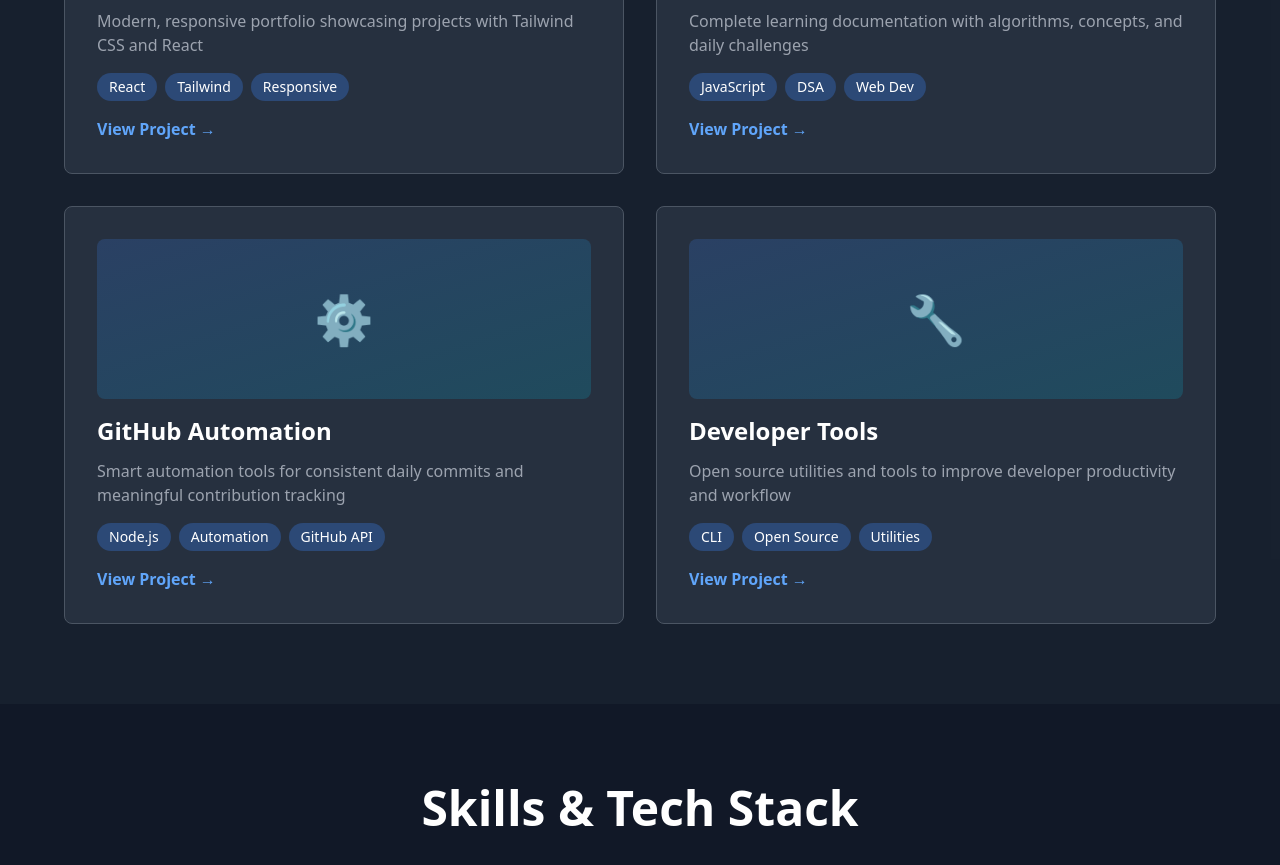
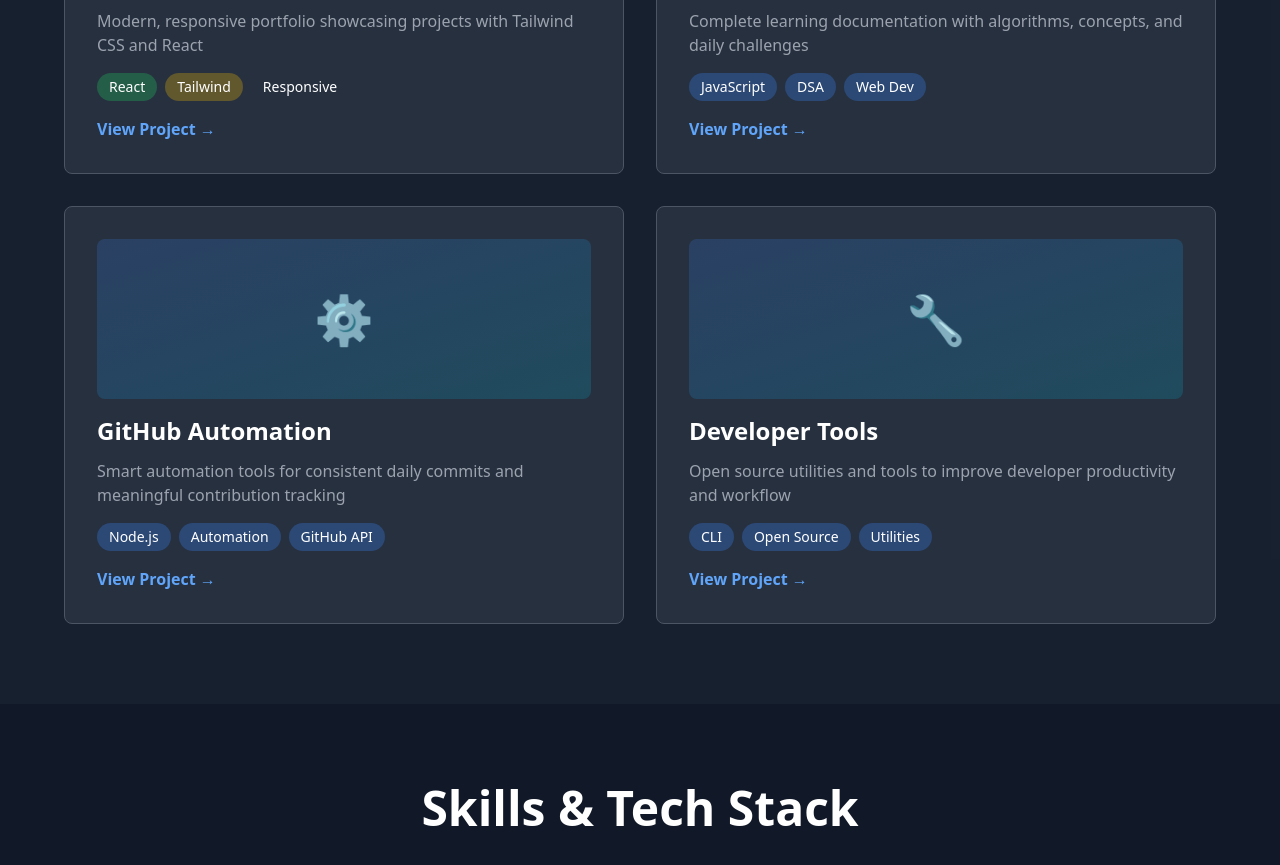
Before and after one commit to prashanththotakuri/learning-journey, a plain HTML site: page index.html in a window 1280 px wide. Shown: the part 1220-2085 px from the top of the page. Drawn offline with nearby package versions, Linux system fonts and the light colour scheme.

Commit message:
Update index.html

```diff
--- a/index.html
+++ b/index.html
@@ -99,9 +99,9 @@
                     <h3 class="text-2xl font-bold mb-3">Portfolio Website</h3>
                     <p class="text-gray-400 mb-4">Modern, responsive portfolio showcasing projects with Tailwind CSS and React</p>
                     <div class="flex gap-2 mb-4 flex-wrap">
-                        <span class="text-sm bg-blue-500/30 px-3 py-1 rounded-full">React</span>
-                        <span class="text-sm bg-blue-500/30 px-3 py-1 rounded-full">Tailwind</span>
-                        <span class="text-sm bg-blue-500/30 px-3 py-1 rounded-full">Responsive</span>
+                        <span class="text-sm bg-green-500/30 px-3 py-1 rounded-full">React</span>
+                        <span class="text-sm bg-yellow-500/30 px-3 py-1 rounded-full">Tailwind</span>
+                        <span class="text-sm bg-black-500/30 px-3 py-1 rounded-full">Responsive</span>
                     </div>
                     <a href="#" class="text-blue-400 hover:text-cyan-400 font-semibold">View Project →</a>
                 </div>
```
